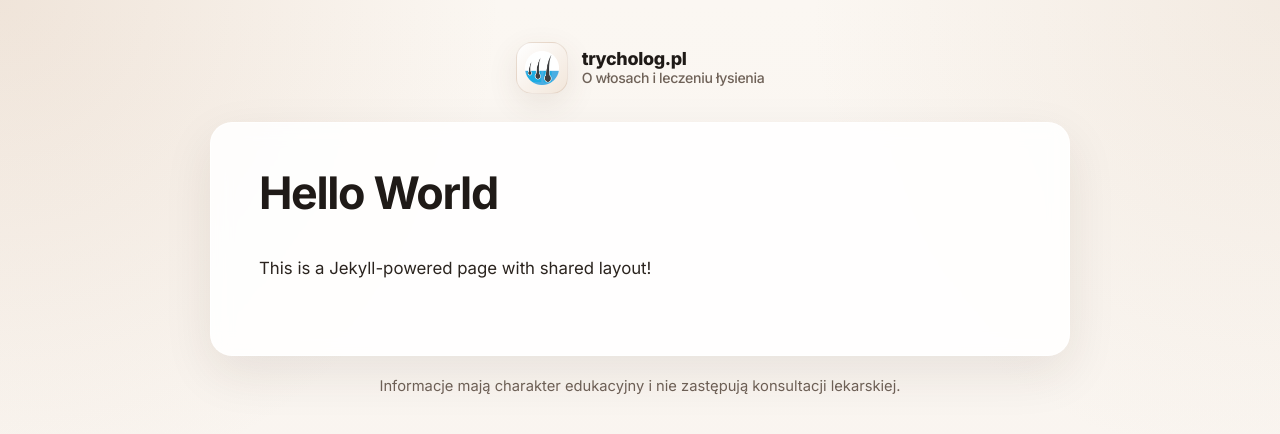
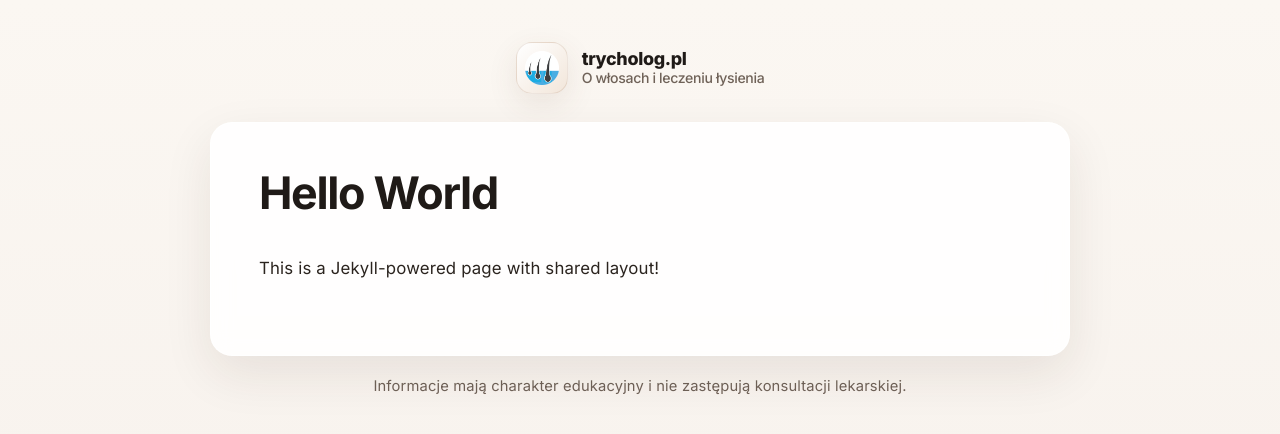
Before and after one commit to feegloo/feegloo.github.io, a Jekyll site: the page built from hello-world.html, in a window 1280 px wide. Shown: the top 434 px of the page. Built offline with Jekyll 4.4.1, drawn with Linux system fonts in a browser that asks for light colours.

Commit message:
Update default.html

```diff
--- a/_layouts/default.html
+++ b/_layouts/default.html
@@ -40,12 +40,9 @@
       margin: 0;
       font-family: "Inter", system-ui, -apple-system, BlinkMacSystemFont, "Segoe UI", sans-serif;
       color: var(--text);
-      background:
-        radial-gradient(circle at top left, rgba(187, 143, 106, 0.18), transparent 32%),
-        radial-gradient(circle at top right, rgba(214, 190, 167, 0.22), transparent 30%),
-        linear-gradient(180deg, #fbf7f2 0%, var(--bg) 100%);
-      min-height: 100vh;
-      line-height: 1.72;
+      background: linear-gradient(180deg, #fbf7f2 0%, var(--bg) 100%);
+      line-height: 1.75;
+      letter-spacing: 0.01em;
       padding: 32px 20px 56px;
     }
 
```
